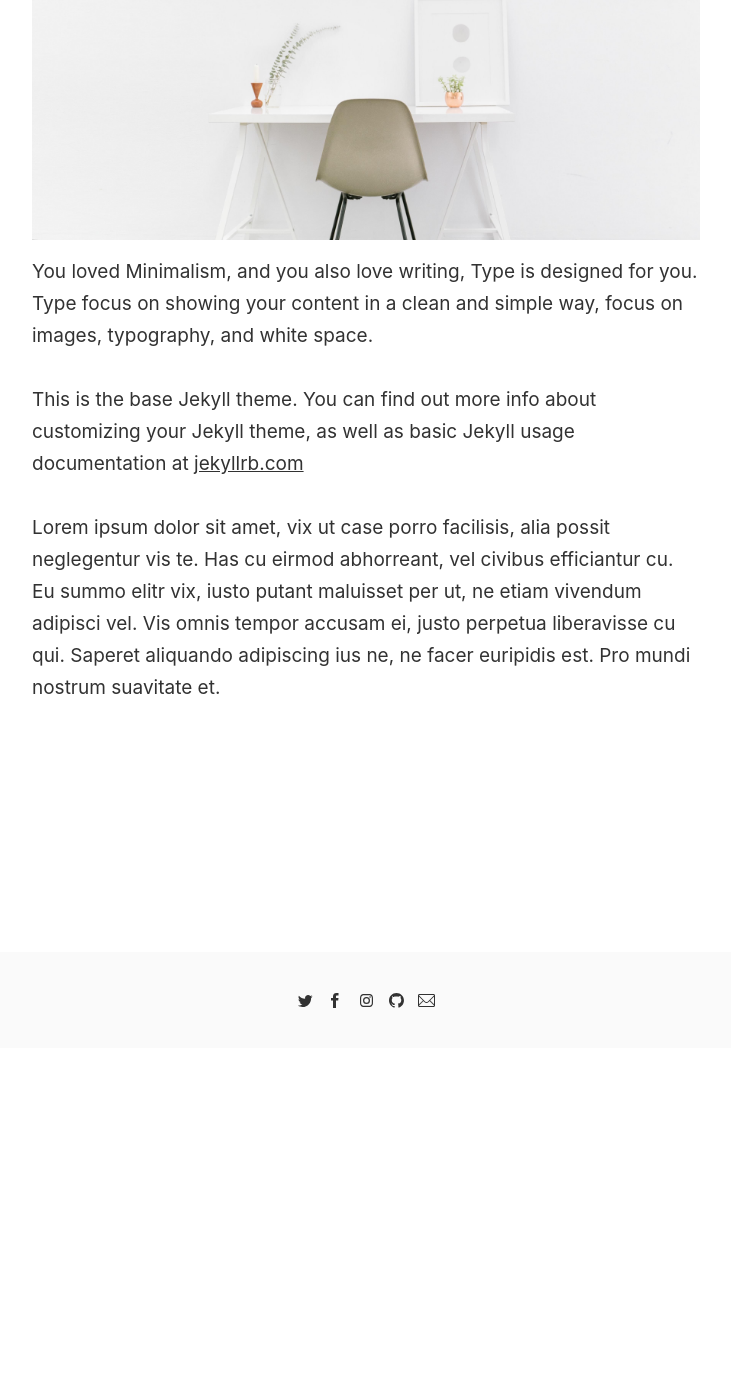
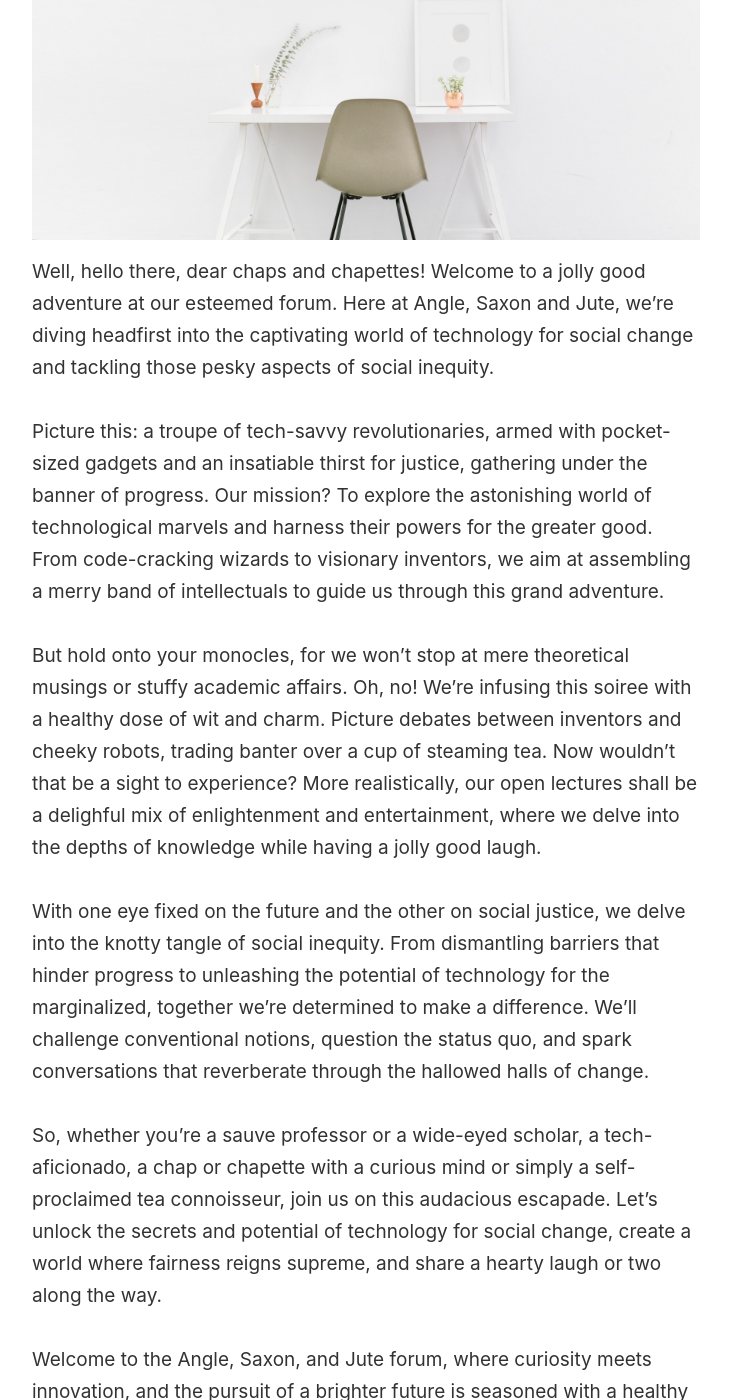
Before and after one commit to AngleSaxonJute/AngleSaxonJute.github.io, a Jekyll site: the page built from _pages/about.md, in a window 1280 px wide and 1400 px high, scrolled down 352 px. Shown: the whole window, without its empty margins (274-1005 px from the left). Built offline with Jekyll 4.4.1, drawn with Linux system fonts in a browser that asks for light colours; before the commit the page ends 1216 px from its top, so only the background shows below that; some of the changed text lies outside the part shown.

Commit message:
Update an article

```diff
--- a/_pages/about.md
+++ b/_pages/about.md
@@ -4,8 +4,16 @@ title: About
 image: '/images/pages/about.jpeg'
 ---
 
-You loved Minimalism, and you also love writing, Type is designed for you. Type focus on showing your content in a clean and simple way, focus on images, typography, and white space.
+Well, hello there, dear chaps and chapettes! Welcome to a jolly good adventure at our esteemed forum. Here at Angle, Saxon and Jute, we're diving headfirst into the captivating world of technology for social change and tackling those pesky aspects of social inequity.
 
-This is the base Jekyll theme. You can find out more info about customizing your Jekyll theme, as well as basic Jekyll usage documentation at [jekyllrb.com](http://jekyllrb.com/)
+Picture this: a troupe of tech-savvy revolutionaries, armed with pocket-sized gadgets and an insatiable thirst for justice, gathering under the banner of progress. Our mission? To explore the astonishing world of technological marvels and harness their powers for the greater good. From code-cracking wizards to visionary inventors, we aim at assembling a merry band of intellectuals to guide us through this grand adventure.
 
-Lorem ipsum dolor sit amet, vix ut case porro facilisis, alia possit neglegentur vis te. Has cu eirmod abhorreant, vel civibus efficiantur cu. Eu summo elitr vix, iusto putant maluisset per ut, ne etiam vivendum adipisci vel. Vis omnis tempor accusam ei, justo perpetua liberavisse cu qui. Saperet aliquando adipiscing ius ne, ne facer euripidis est. Pro mundi nostrum suavitate et.
+But hold onto your monocles, for we won't stop at mere theoretical musings or stuffy academic affairs. Oh, no! We're infusing this soiree with a healthy dose of wit and charm. Picture debates between inventors and cheeky robots, trading banter over a cup of steaming tea. Now wouldn't that be a sight to experience? More realistically, our open lectures shall be a delighful mix of enlightenment and entertainment, where we delve into the depths of knowledge while having a jolly good laugh.
+
+With one eye fixed on the future and the other on social justice, we delve into the knotty tangle of social inequity. From dismantling barriers that hinder progress to unleashing the potential of technology for the marginalized, together we're determined to make a difference. We'll challenge conventional notions, question the status quo, and spark conversations that reverberate through the hallowed halls of change.
+
+So, whether you're a sauve professor or a wide-eyed scholar, a tech-aficionado, a chap or chapette with a curious mind or simply a self-proclaimed tea connoisseur, join us on this audacious escapade. Let's unlock the secrets and potential of technology for social change, create a world where fairness reigns supreme, and share a hearty laugh or two along the way.
+
+Welcome to the Angle, Saxon, and Jute forum, where curiosity meets innovation, and the pursuit of a brighter future is seasoned with a healthy dose of humour.
+
+Cheers, old chaps and chapettes!
--- a/_posts/2015-12-21-access-main-program-access-main-security-access-main-program-grid.markdown
+++ b/_posts/2015-12-21-access-main-program-access-main-security-access-main-program-grid.markdown
@@ -1,14 +1,12 @@
 ---
 layout: post
-title: Access main program. Access main security. Access main program grid
+title: Tech for Change: Brewing Innovation, Tackling Inequity
 tags: [frontpage, jekyll, blog]
 image: '/images/posts/1.jpg'
-published: true
+published: false
 ---
 
-Lorem ipsum dolor sit amet, vix ut case porro facilisis, alia possit neglegentur vis te. Has cu eirmod abhorreant, vel civibus efficiantur cu. Eu summo elitr vix, iusto putant maluisset per ut, ne etiam vivendum adipisci vel. Vis omnis tempor accusam ei, justo perpetua liberavisse cu qui. Saperet aliquando adipiscing ius ne, ne facer euripidis est. Pro mundi nostrum suavitate et.
 
-Vix dico eius nominati cu, ex zril commodo fuisset mea. Habeo adhuc audiam ius no. In quis virtute officiis has. Vix ad honestatis accommodare, quis virtute et sit, pertinax expetenda eam id. Duo an fuisset delectus dissentias, justo altera ea per.
 
 ##### Todo
 
```
